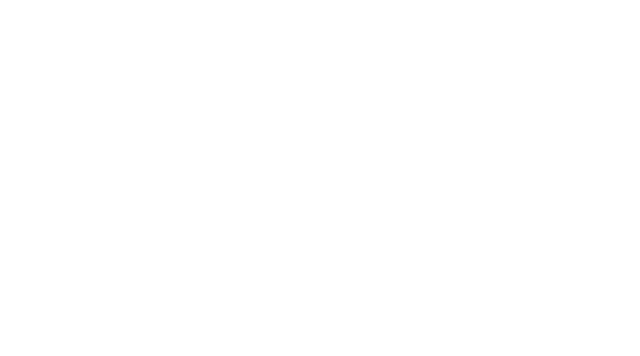
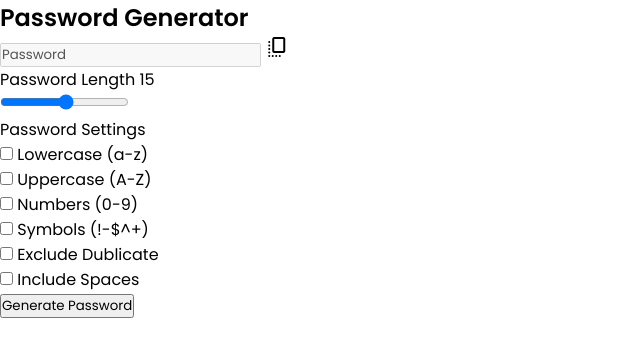
Before and after one commit to IrynaTemchuk/Random-Password-Generator, a plain HTML site: page index.html in a window 1280 px wide. Shown: the whole page, without its empty margins (0-640 px from the left). Drawn offline with nearby package versions, Linux system fonts and the light colour scheme.

Commit message:
Add container with password generator details anf settings

```diff
--- a/index.html
+++ b/index.html
@@ -11,6 +11,53 @@
   </head>
         <!--main structures-->
 <body>
+    <div class="container">
+        <h2>Password Generator</h2>
+        <div class="wrapper">
+            <div class="input-box">
+                <input type="text" value="Password" disabled>
+                <span class="material-symbols-rounded">copy_all</span>
+            </div>
+            <div class="pass-indicator"></div>
+            <div class="pass-length">
+                <div class="details">
+                    <label class="title">Password Length</label>
+                    <span>15</span>
+                </div>
+                <input type="range" min="1" max="30" step="1">
+            </div>
+            <div class="pass-settings">
+                <label class="title">Password Settings</label>
+                <ul class="options">
+                    <li class="option">
+                        <input type="checkbox" id="lowercase">
+                        <label for="lowercase">Lowercase (a-z)</label>
+                    </li>
+                    <li class="option">
+                        <input type="checkbox" id="uppercase">
+                        <label for="uppercase">Uppercase (A-Z)</label>
+                    </li>
+                    <li class="option">
+                        <input type="checkbox" id="numbers">
+                        <label for="numbers">Numbers (0-9)</label>
+                    </li>
+                    <li class="option">
+                        <input type="checkbox" id="symbols">
+                        <label for="symbols">Symbols (!-$^+)</label>
+                    </li>
+                    <li class="option">
+                        <input type="checkbox" id="ex-dublicate">
+                        <label for="ex-dublicate">Exclude Dublicate</label>
+                    </li>
+                    <li class="option">
+                        <input type="checkbox" id="spaces">
+                        <label for="spaces">Include Spaces</label>
+                    </li>
+                </ul>
+            </div>
+            <button class="generate-btn">Generate Password</button>
+        </div>
+    </div>
 
 </body>
 </html>
```
